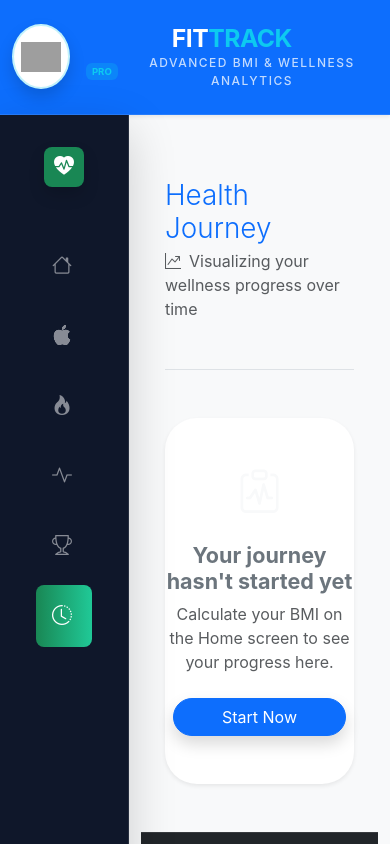
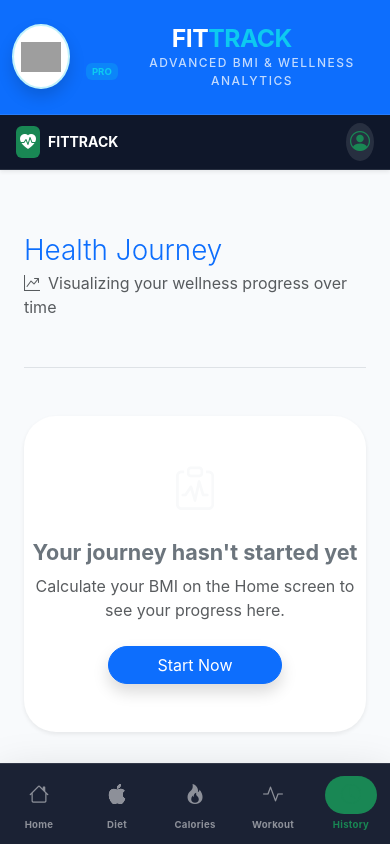
Before and after one commit to RazzaqAhmad/Fit-Tracker-React, a React (Create React App) app: page /history in a window 390 px wide. Shown: the top 844 px of the page. Built offline with nearby package versions, Linux system fonts and the light colour scheme; grey boxes are pictures that could not be loaded.

Commit message:
fixed mobile alignment

```diff
--- a/src/App.css
+++ b/src/App.css
@@ -1,112 +1,90 @@
+/* --- Core Layout Fixes --- */
 .App {
   text-align: center;
+  font-family: 'Inter', sans-serif; /* Modern apps use clean sans-serif */
 }
 
-.App-logo {
-  height: 40vmin;
-  pointer-events: none;
+/* Fix for the Main Content Area */
+.flex-grow-1 {
+  transition: padding 0.3s ease;
+  background-color: #f8fafc; /* Subtle light background for the dashboard */
 }
 
-@media (prefers-reduced-motion: no-preference) {
-  .App-logo {
-    animation: App-logo-spin infinite 20s linear;
+/* --- Mobile Responsiveness --- */
+@media (max-width: 767px) {
+  .flex-grow-1 {
+    padding-bottom: 90px !important; /* Extra room for the bottom nav */
+  }
+
+  /* Fix for your 400px button - it will break mobile screens otherwise */
+  #myButton {
+    width: 100% !important;
+    max-width: 350px;
+  }
+
+  /* Make the horizontal scroll cards slightly smaller on mobile */
+  .myDiv {
+    width: 200px !important;
   }
 }
 
-.App-header {
-  background-color: #282c34;
-  min-height: 100vh;
-  display: flex;
-  flex-direction: column;
-  align-items: center;
-  justify-content: center;
-  font-size: calc(10px + 2vmin);
-  color: white;
-}
-
-.App-link {
-  color: #61dafb;
-}
-
-@keyframes App-logo-spin {
-  from {
-    transform: rotate(0deg);
-  }
-
-  to {
-    transform: rotate(360deg);
+/* Desktop Reset */
+@media (min-width: 768px) {
+  .flex-grow-1 {
+    padding-bottom: 0 !important;
   }
 }
 
+/* --- Component Styling --- */
+
+/* The Green Action Button */
 #myButton {
   width: 400px;
   margin-top: 20px;
-  padding: 12px 24px;
+  padding: 14px 24px;
   font-size: 16px;
-  background-color: #14ca2c;
+  font-weight: 600;
+  background: linear-gradient(135deg, #14ca2c 0%, #0f9b22 100%);
   color: white;
   border: none;
-  border-radius: 6px;
+  border-radius: 12px; /* Smoother corners */
   cursor: pointer;
-  box-shadow: 0 2px 6px rgba(0, 0, 0, 0.2);
+  transition: transform 0.2s, box-shadow 0.2s;
+  box-shadow: 0 4px 12px rgba(20, 202, 44, 0.3);
 }
 
-.profile-wrapper {
-  padding: 20px;
-  background-color: #f8f8f8;
+#myButton:hover {
+  transform: translateY(-2px);
+  box-shadow: 0 6px 15px rgba(20, 202, 44, 0.4);
 }
 
+/* Horizontal Scroll for History/Cards */
 .rowDiv {
   display: flex;
   overflow-x: auto;
   gap: 16px;
-  padding-bottom: 10px;
-  scrollbar-width: thin;
+  padding: 10px 5px 20px 5px;
+  scrollbar-width: none; /* Hide ugly scrollbars on Firefox */
+  -ms-overflow-style: none; /* Hide on IE */
+}
+
+.rowDiv::-webkit-scrollbar {
+  display: none; /* Hide on Chrome/Safari */
 }
 
 .myDiv {
   flex: 0 0 auto;
-  width: 250px;
-  /* Smaller width */
-  min-width: 200px;
-  padding: 10px;
-  border-radius: 10px;
+  width: 260px;
+  padding: 20px;
+  border-radius: 16px;
   color: white;
-  font-weight: bold;
-  box-shadow: 0 2px 8px rgba(0, 0, 0, 0.2);
+  background: #ffffff;
+  color: #1e293b;
+  box-shadow: 0 4px 6px -1px rgba(0, 0, 0, 0.1);
+  border: 1px solid rgba(0,0,0,0.05);
 }
 
-.car-img {
-  width: 100%;
-  height: 150px;
-  object-fit: cover;
-  border-radius: 10px;
-}.navbar {
-  display: flex;
-  justify-content: space-between;
-  align-items: center;
-  padding: 15px 30px;
-  background-color: #222;
-  color: white;
+/* Sidebar/Nav Hover Effects */
+.nav-links a {
+  transition: color 0.3s ease;
 }
-
-.logo {
-  font-size: 22px;
-  font-weight: bold;
-  align-items: center;
-}
-
-.nav-links {
-  list-style: none;
-  display: flex;
-  gap: 20px;
-}
-
-.nav-links a {
-  color: white;
-  text-decoration: none;
-}
-
-.nav-links a:hover {
-  color: #00bcd4;
-}
--- a/src/App.js
+++ b/src/App.js
@@ -15,54 +15,44 @@
 function App() {
   return (
     <Router>
+      {/* Header usually stays at the top for both mobile/desktop or hidden on mobile */}
       <Header />
 
-      <div className="container-fluid">
-        <div className="row flex-nowrap">
+      {/* Change: Use d-flex instead of 'row' to handle the Sidebar better.
+          flex-column for mobile (stacking) and flex-md-row for desktop (side-by-side).
+      */}
+      <div className="d-flex flex-column flex-md-row min-vh-100">
 
-          <Navbar />
-          <div className="col py-3">
-            <div className='container-fluid'>
-              <Routes>
-                <Route path="/" element={
-                  <>
-                    <Home />
-                  </>
-                } />
-                <Route path="/diet" element={
-                  <>
-                    <Diet />
-                  </>
-                } />
-                <Route path="/calories" element={
-                  <>
-                    <Calories />
-                  </>
-                } />
-                <Route path="/exercise" element={
-                  <>
-                    <Exercise />
-                  </>
-                } />
-                <Route path="/goals" element={
-                  <>
-                    <Goals />
-                  </>
-                } />
-                <Route path="/history" element={
-                  <>
-                    <History />
-                  </>
-                } />
-                <Route path="/privacy" element={<PrivacyPolicy />} /> {/* Add this line */}
-              </Routes>
+        {/* Our Responsive Navbar (Sidebar on Desktop, Bottom Bar on Mobile) */}
+        <Navbar />
 
-            </div>
+        {/* Main Content Area
+            Added 'flex-grow-1' to take remaining space.
+            Added padding-bottom on mobile to prevent the Bottom Nav from covering content.
+        */}
+        <div className="flex-grow-1 d-flex flex-column"
+             style={{
+               overflowX: 'hidden',
+               paddingBottom: '70px', // Space for Bottom Nav on Mobile
+               paddingBottomMd: '0px'  // Reset for Desktop
+             }}>
 
-            <Footer />
-          </div>
+          <main className="container-fluid py-3 flex-grow-1">
+            <Routes>
+              <Route path="/" element={<Home />} />
+              <Route path="/diet" element={<Diet />} />
+              <Route path="/calories" element={<Calories />} />
+              <Route path="/exercise" element={<Exercise />} />
+              <Route path="/goals" element={<Goals />} />
+              <Route path="/history" element={<History />} />
+              <Route path="/privacy" element={<PrivacyPolicy />} />
+            </Routes>
+          </main>
 
+          {/* Footer sits at the bottom of the content area */}
+          <Footer />
         </div>
+
       </div>
     </Router>
   );
--- a/src/MyComponents/MyNavBar.js
+++ b/src/MyComponents/MyNavBar.js
@@ -1,98 +1,121 @@
-import React, { useState } from "react";
+import React from "react";
 import { Link, useLocation } from "react-router-dom";
 
 const Navbar = () => {
   const location = useLocation();
-  const [hoveredIndex, setHoveredIndex] = useState(null);
-
   const isActive = (path) => location.pathname === path;
 
   const menuItems = [
     { path: "/", icon: "bi-house", label: "Home" },
-    { path: "/diet", icon: "bi-apple", label: "Diet Plan" },
+    { path: "/diet", icon: "bi-apple", label: "Diet" },
     { path: "/calories", icon: "bi-fire", label: "Calories" },
     { path: "/exercise", icon: "bi-activity", label: "Workout" },
-    { path: "/goals", icon: "bi-trophy", label: "My Goals" },
     { path: "/history", icon: "bi-clock-history", label: "History" },
   ];
 
   return (
+    <>
+      {/* --- MOBILE TOP HEADER (New!) --- */}
+      <div className="d-md-none sticky-top w-100 px-3 py-2 d-flex align-items-center justify-content-between shadow-sm"
+           style={{ background: "#0f172a", borderBottom: "1px solid rgba(255,255,255,0.1)", zIndex: 1060 }}>
+        <div className="d-flex align-items-center">
+          <div className="bg-success rounded-2 p-1 me-2">
+            <i className="bi bi-heart-pulse-fill text-white fs-6"></i>
+          </div>
+          <span className="fw-bold text-white small mb-0">FITTRACK</span>
+        </div>
+        <div className="rounded-circle bg-white bg-opacity-10 p-1">
+          <i className="bi bi-person-circle text-success fs-5"></i>
+        </div>
+      </div>
+
+      {/* --- DESKTOP SIDEBAR --- */}
       <div
-      className="col-auto col-md-3 shadow-lg d-flex flex-column"
+        className="d-none d-md-flex flex-column vh-100 shadow-lg"
         style={{
+          minWidth: "260px",
+          maxWidth: "260px",
           background: "#0f172a",
           borderRight: "1px solid rgba(255,255,255,0.1)",
-        /* FIX: Lock height to viewport and fix position */
-        height: "100vh",
           position: "sticky",
           top: 0,
-        left: 0,
-        overflowY: "auto", // Allows the sidebar itself to scroll if you add too many menu items
           zIndex: 1050
         }}
       >
         <div className="p-4 flex-grow-1">
-        {/* Brand Section */}
-        <div className="d-flex align-items-center mb-5 mt-2 px-2">
-          <div className="bg-success rounded-3 d-flex align-items-center justify-content-center shadow"
-               style={{ minWidth: "40px", height: "40px" }}>
-            <i className="bi bi-heart-pulse-fill text-white fs-5"></i>
+          <div className="d-flex align-items-center mb-5 mt-2">
+            <div className="bg-success rounded-3 p-2 shadow-sm">
+              <i className="bi bi-heart-pulse-fill text-white fs-4"></i>
             </div>
-          <span className="ms-3 fs-5 fw-bold text-white d-none d-sm-inline" style={{ letterSpacing: "1px" }}>
-            FIT<span className="text-success text-opacity-75">TRACK</span>
+            <span className="ms-3 fs-4 fw-bold text-white">
+              FIT<span className="text-success">TRACK</span>
             </span>
           </div>
 
           <ul className="nav nav-pills flex-column gap-2">
-          {menuItems.map((item, index) => {
-            const active = isActive(item.path);
-            const isHovered = hoveredIndex === index;
-
-            return (
-              <li className="nav-item" key={item.path}
-                  onMouseEnter={() => setHoveredIndex(index)}
-                  onMouseLeave={() => setHoveredIndex(null)}>
+            {menuItems.map((item) => (
+              <li key={item.path}>
                 <Link
                   to={item.path}
-                  className={`nav-link border-0 d-flex align-items-center py-3 px-3 rounded-3 shadow-none ${active ? 'text-white' : 'text-white-50'}`}
+                  className={`nav-link border-0 d-flex align-items-center py-3 px-3 rounded-3 transition-all ${
+                    isActive(item.path) ? 'text-white shadow' : 'text-white-50'
+                  }`}
                   style={{
-                    transition: "all 0.3s ease",
-                    background: active
-                      ? "linear-gradient(90deg, #198754, #20c997)"
-                      : isHovered ? "rgba(255,255,255,0.05)" : "transparent",
-                    transform: isHovered && !active ? "translateX(8px)" : "none",
+                    background: isActive(item.path) ? "linear-gradient(90deg, #198754, #20c997)" : "transparent",
                   }}
                 >
-                  <i className={`bi ${item.icon} fs-5`} style={{ color: active ? "white" : (isHovered ? "#20c997" : "inherit") }}></i>
-                  <span className="ms-3 d-none d-sm-inline fw-semibold small text-uppercase" style={{ letterSpacing: "0.5px" }}>
-                    {item.label}
-                  </span>
-
-                  {active && (
-                    <div className="ms-auto d-none d-md-block bg-white rounded-circle shadow-sm"
-                         style={{ width: "6px", height: "6px" }}></div>
-                  )}
+                  <i className={`bi ${item.icon} fs-5 me-3`}></i>
+                  <span className="fw-semibold small text-uppercase">{item.label}</span>
                 </Link>
               </li>
-            );
-          })}
+            ))}
           </ul>
         </div>
 
-      {/* Profile Section */}
-      <div className="mt-auto w-100 p-4 border-top border-white border-opacity-10 bg-dark bg-opacity-25">
-        <div className="d-flex align-items-center p-2 rounded-4">
-           <div className="rounded-circle bg-success bg-opacity-25 d-flex align-items-center justify-content-center border border-success border-opacity-25"
-                style={{ minWidth: "40px", height: "40px" }}>
-              <i className="bi bi-person-circle text-success fs-5"></i>
-           </div>
-           <div className="overflow-hidden d-none d-sm-block ms-3">
-              <p className="small text-white mb-0 fw-bold">Guest User</p>
+        <div className="p-4 border-top border-white border-opacity-10 bg-black bg-opacity-20">
+          <div className="d-flex align-items-center p-2 rounded-3">
+            <i className="bi bi-person-circle text-success fs-3 me-3"></i>
+            <div className="overflow-hidden">
+              <p className="small text-white mb-0 fw-bold text-truncate">Active User</p>
               <p className="text-white-50 mb-0" style={{ fontSize: "0.65rem" }}>FREE ACCOUNT</p>
             </div>
           </div>
         </div>
       </div>
+
+      {/* --- MOBILE BOTTOM NAV (Glassmorphism Style) --- */}
+      <div
+        className="d-md-none fixed-bottom shadow-lg"
+        style={{
+          background: "rgba(15, 23, 42, 0.95)",
+          backdropFilter: "blur(10px)",
+          borderTop: "1px solid rgba(255,255,255,0.1)",
+          zIndex: 2000,
+          paddingBottom: "env(safe-area-inset-bottom)" // Fixes iPhone notch overlap
+        }}
+      >
+        <div className="d-flex justify-content-around align-items-center py-1">
+          {menuItems.map((item) => (
+            <Link
+              key={item.path}
+              to={item.path}
+              className="text-decoration-none d-flex flex-column align-items-center py-2 px-1"
+              style={{ width: "20%", transition: "0.2s" }}
+            >
+              <div className={`rounded-pill px-3 py-1 mb-1 transition-all ${isActive(item.path) ? 'bg-success bg-opacity-20' : ''}`}>
+                <i className={`bi ${item.icon} fs-5 ${isActive(item.path) ? 'text-success' : 'text-white-50'}`}></i>
+              </div>
+              <span
+                className={`fw-bold ${isActive(item.path) ? 'text-success' : 'text-white-50'}`}
+                style={{ fontSize: "0.6rem", letterSpacing: "0.3px" }}
+              >
+                {item.label}
+              </span>
+            </Link>
+          ))}
+        </div>
+      </div>
+    </>
   );
 };
 
```
Lines whose indentation alone changed are shown as unchanged.
